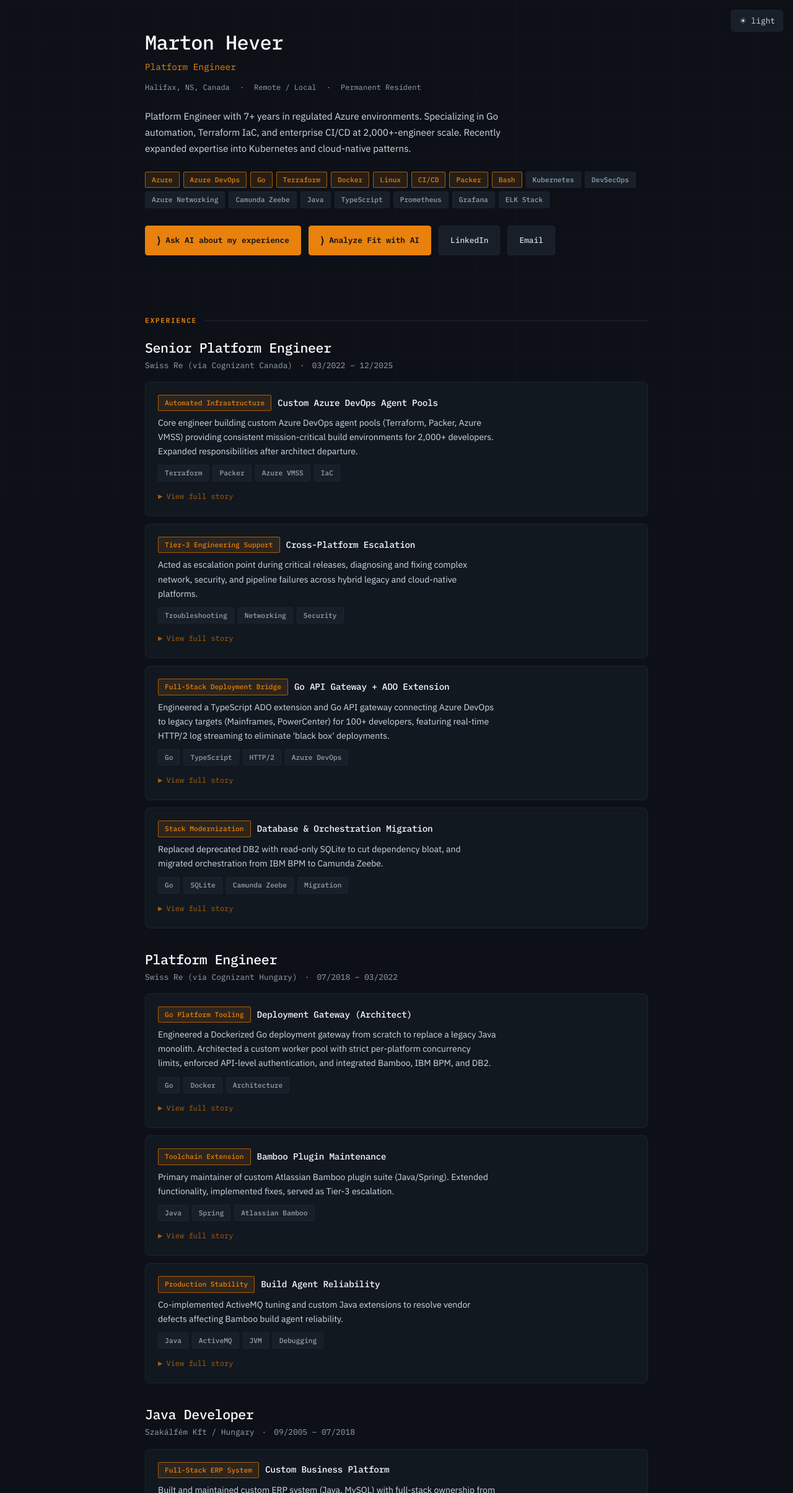
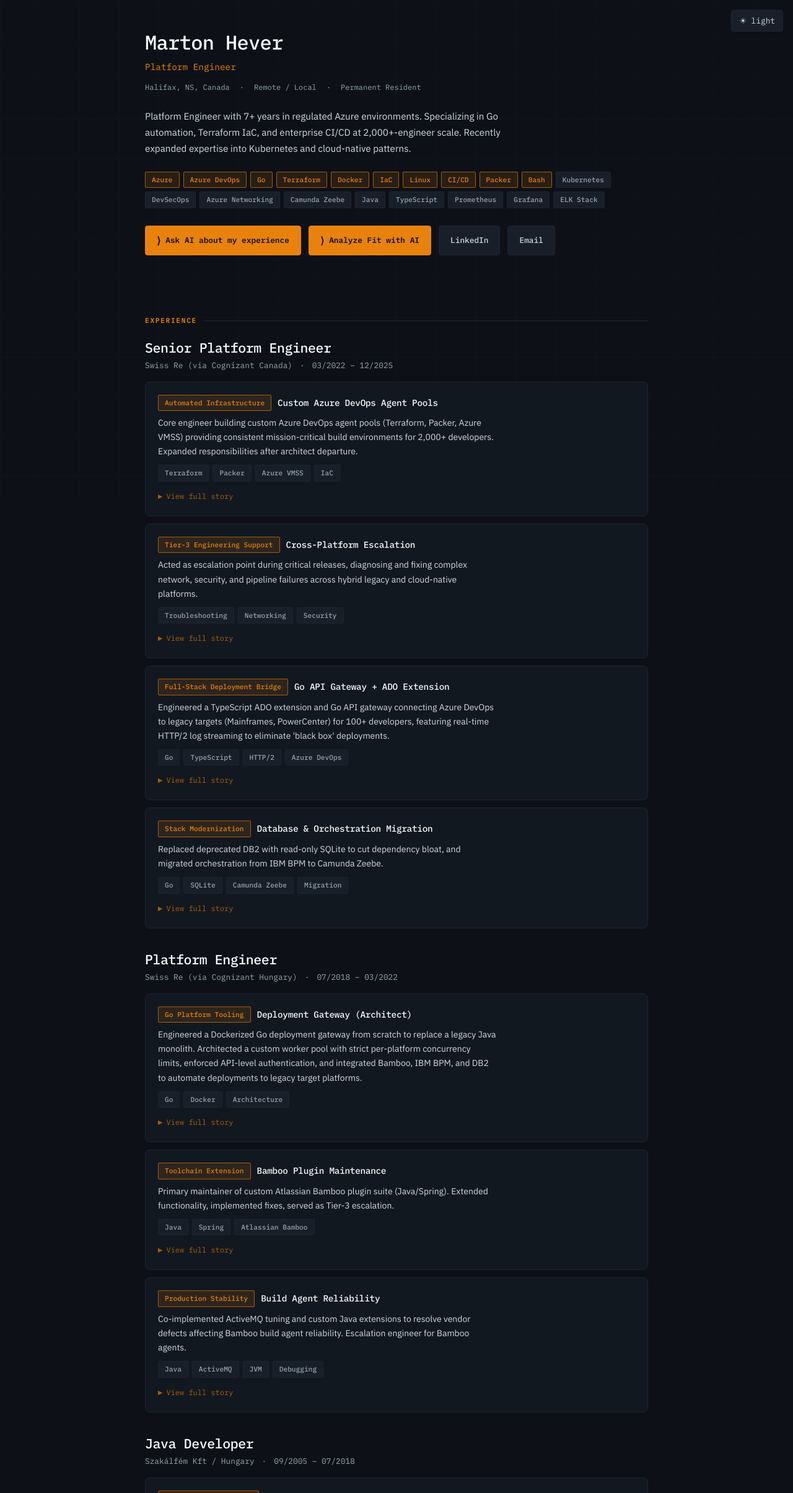
Before and after one commit to mhever/mhever.dev, a React (Vite) app in the folder frontend/: page / in a window 1280 px wide. Shown: the top 2409 px of the page at 62% size. Built offline with nearby package versions, Linux system fonts and the light colour scheme; the HTML template or start-up script is replaced by a standard one.

Commit message:
content .ts tweaks and fixes

```diff
--- a/frontend/src/content.ts
+++ b/frontend/src/content.ts
@@ -17,7 +17,7 @@ export const profile = {
 
 export const technologies = {
   primary: [
-    'Azure', 'Azure DevOps', 'Go', 'Terraform', 'Docker', 'Linux',
+    'Azure', 'Azure DevOps', 'Go', 'Terraform', 'Docker', 'IaC', 'Linux',
     'CI/CD', 'Packer', 'Bash',
   ],
   secondary: [
@@ -57,13 +57,7 @@ export const skills = {
     'Java / Spring (legacy)',
     'TypeScript',
   ],
-  gaps: [
-    'Kubernetes in production',
-    'AWS / GCP',
-    'People management',
-    'Consumer product development',
-    'Mobile development',
-  ],
+  gaps: [],
 }
 
 export const experience: ExperienceRole[] = [
@@ -162,7 +156,8 @@ export const experience: ExperienceRole[] = [
           'Engineered a Dockerized Go deployment gateway from scratch to replace ' +
           'a legacy Java monolith. Architected a custom worker pool with strict ' +
           'per-platform concurrency limits, enforced API-level authentication, ' +
-          'and integrated Bamboo, IBM BPM, and DB2.',
+          'and integrated Bamboo, IBM BPM, and DB2  to automate deployments to legacy ' +
+          'target platforms.',
         context:
           'I started learning Go in 2019 specifically to build this. The existing Java ' +
           'monolith was enormous, hard to maintain, and being retired. Rather than rebuild ' +
@@ -196,7 +191,8 @@ export const experience: ExperienceRole[] = [
         title: 'Build Agent Reliability',
         description:
           'Co-implemented ActiveMQ tuning and custom Java extensions to resolve ' +
-          'vendor defects affecting Bamboo build agent reliability.',
+          'vendor defects affecting Bamboo build agent reliability. Escalation ' +
+          'engineer for Bamboo agents.',
         context:
           'Bamboo agents communicated with the server via ActiveMQ, and under load, ' +
           'agents would sometimes silently disconnect or pick up stale build configurations. ' +
@@ -227,13 +223,7 @@ export const experience: ExperienceRole[] = [
           'This was a team of 5 people building a complete business system from scratch — ' +
           'inventory management, invoicing, webshop, government tax integration, everything. ' +
           'I handled coding plus light operations and automation while a colleague handled ' +
-          'coding plus MySQL administration. After 13 years, I recognized the technology ' +
-          'stack (Java Swing, older frameworks) was not keeping pace with the industry. ' +
-          'In 2018, I had offers from Ericsson (staying in Java development) and Cognizant ' +
-          '(enterprise DevOps with English-language work). I chose Cognizant specifically ' +
-          'for the exposure to enterprise environments and daily English use — a strategic ' +
-          'decision that led to Swiss Re, production Go development, and eventually ' +
-          'relocating to Canada.',
+          'coding plus MySQL administration.',
         tags: ['Java', 'MySQL', 'ERP'],
       },
     ],
```
